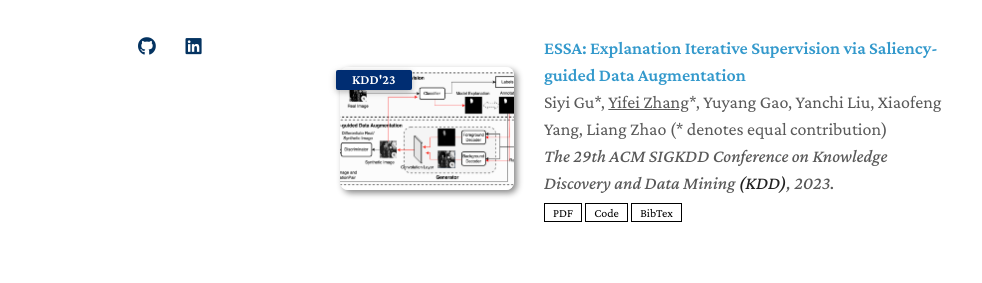
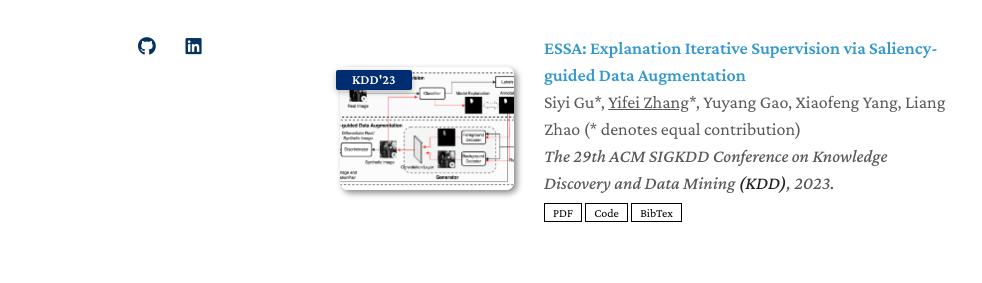
Before and after one commit to yifeizhangcs/yifeizhangcs.github.io, a Jekyll site: the page built from index.md, in a window 1280 px wide and 900 px high, scrolled down 793 px. Shown: the part 377-660 px from the top of the window, without its empty margins (150-1132 px from the left). Built offline with Jekyll 4.4.1, drawn with Linux system fonts in a browser that asks for light colours; nearby versions of some CDN libraries; a style sheet for code colours, icons or effects is not loaded; our own code applies the rules of GitHub Pages for plain Markdown files.

Commit message:
Update publications.yml

```diff
--- a/_data/publications.yml
+++ b/_data/publications.yml
@@ -10,7 +10,7 @@ main:
     image: ./assets/img/iccv23.png
 
   - title: "ESSA: Explanation Iterative Supervision via Saliency-guided Data Augmentation"
-    authors: Siyi Gu*, <span style="text-decoration:underline">Yifei Zhang</span>*, Yuyang Gao, Yanchi Liu, Xiaofeng Yang, Liang Zhao  (* denotes equal contribution)
+    authors: Siyi Gu*, <span style="text-decoration:underline">Yifei Zhang</span>*, Yuyang Gao, Xiaofeng Yang, Liang Zhao  (* denotes equal contribution)
     conference_short: KDD'23
     conference: The 29th ACM SIGKDD Conference on Knowledge Discovery and Data Mining <strong>(KDD)</strong>, 2023.
     pdf: https://dl.acm.org/doi/abs/10.1145/3580305.3599336
```
